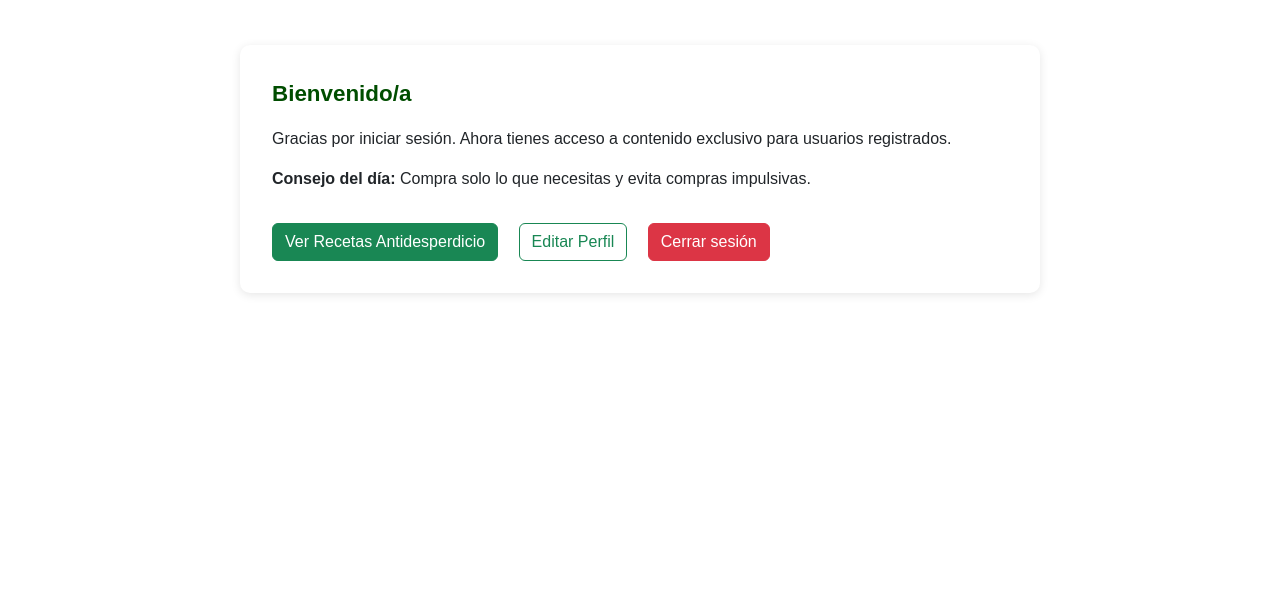
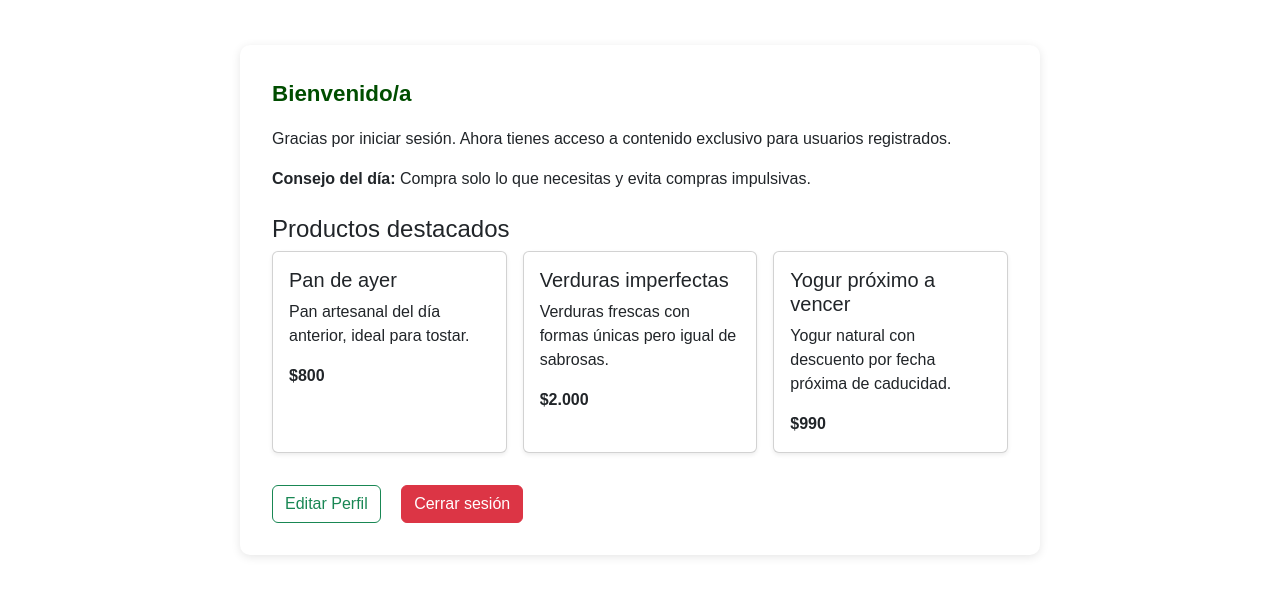
Before and after one commit to JMontufar-Inacap/FrontEnd-Ev2, a plain HTML site: page home.html in a window 1280 px wide. Shown: the part 91-686 px from the top of the page. Drawn offline with nearby package versions, Linux system fonts and the light colour scheme.

Commit message:
Update home.html
Actualizar código

```diff
--- a/home.html
+++ b/home.html
@@ -69,8 +69,13 @@
         <p><strong>Consejo del día:</strong> <span id="consejoDelDia"></span></p>
     </div>
 
-    <div class="h-opciones">
-        <button class="btn btn-success">Ver Recetas Antidesperdicio</button>
+    <div class="h-productos mt-4">
+        <h4>Productos destacados</h4>
+        <div id="listaProductos" class="row g-3">
+        </div>
+    </div>
+
+        <div class="h-opciones">
         <button class="btn btn-outline-success">Editar Perfil</button>
         <button class="btn btn-danger">Cerrar sesión</button>
     </div>
```
